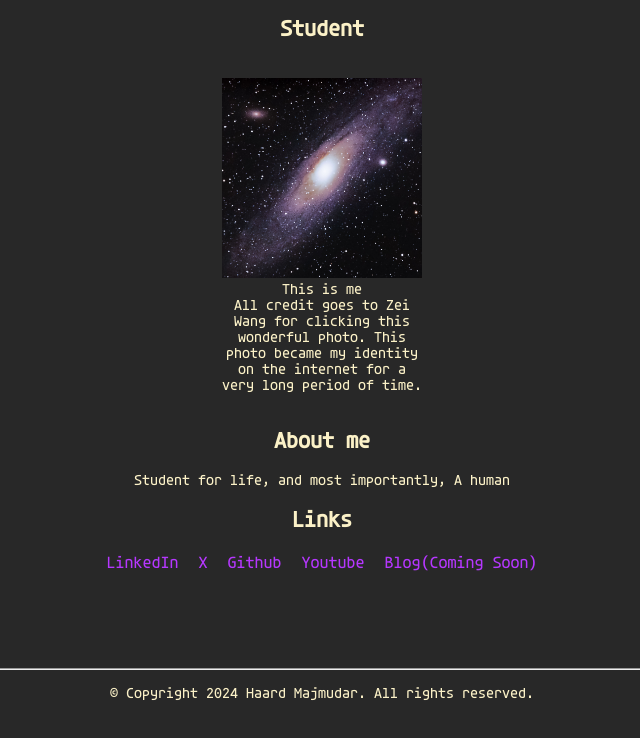
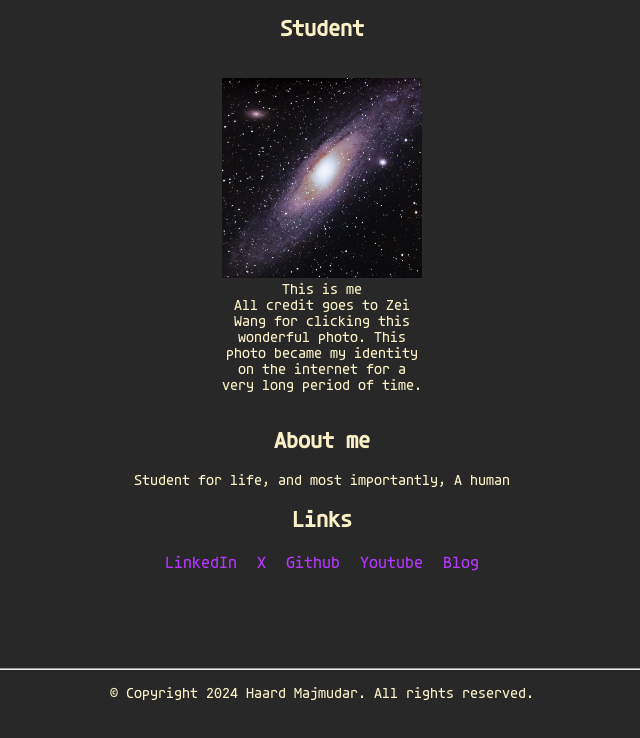
Before and after one commit to Haardispro/Haardispro.github.io, a plain HTML site: page index.html in a window 1280 px wide. Shown: the part 86-824 px from the top of the page, without its empty margins (318-958 px from the left). Drawn offline with Linux system fonts and the light colour scheme.

Commit message:
added link for blog

```diff
--- a/index.html
+++ b/index.html
@@ -43,7 +43,7 @@
         <a href="https://x.com/haard2827" target="_blank">X</a>
         <a href="https://github.com/Haardispro" target="_blank">Github</a>
         <a href="https://www.youtube.com/channel/UCsI79ri6eHKmeOsMTxSc8hQ" target="_blank">Youtube</a>
-        <a href="#">Blog(Coming Soon)</a>
+        <a href="https://haardispro.github.io/blog">Blog</a>
     </section>
 
 
```
Also changed, not shown: Agave-Regular.ttf (deleted).
